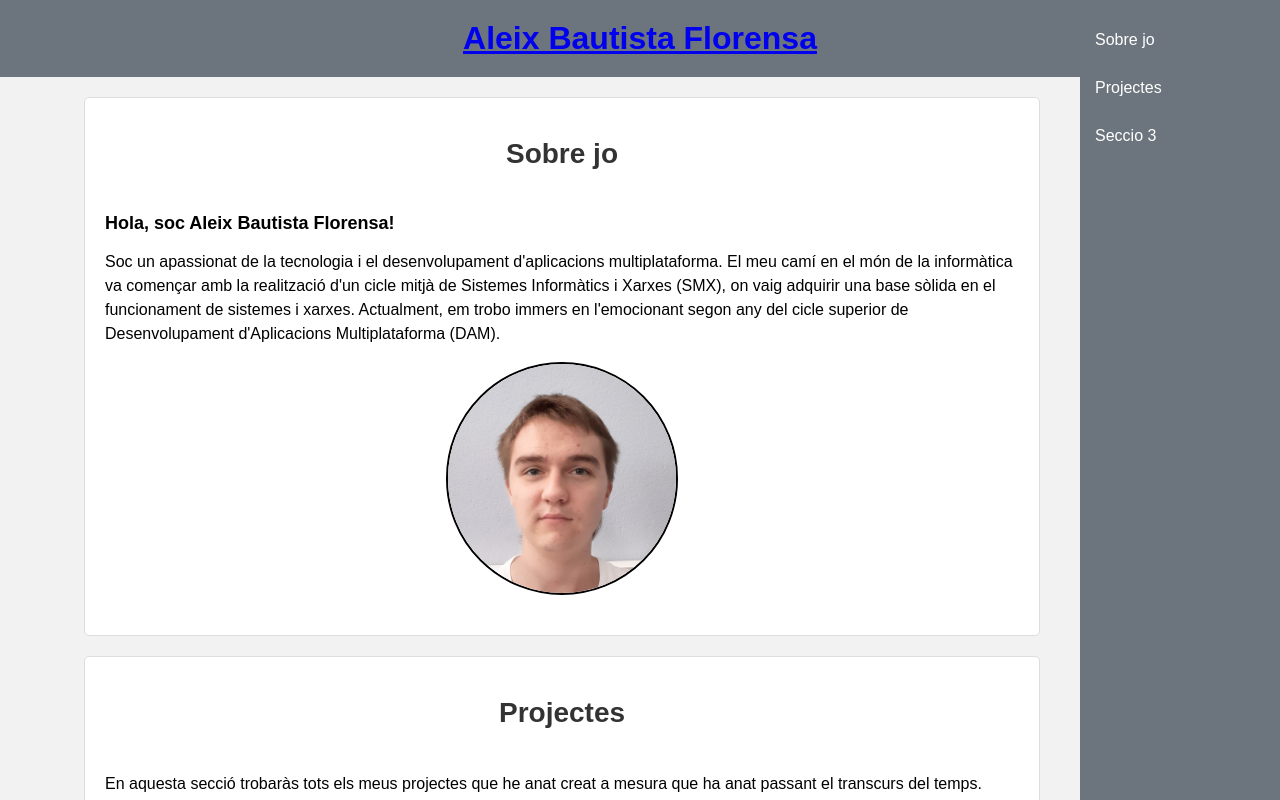
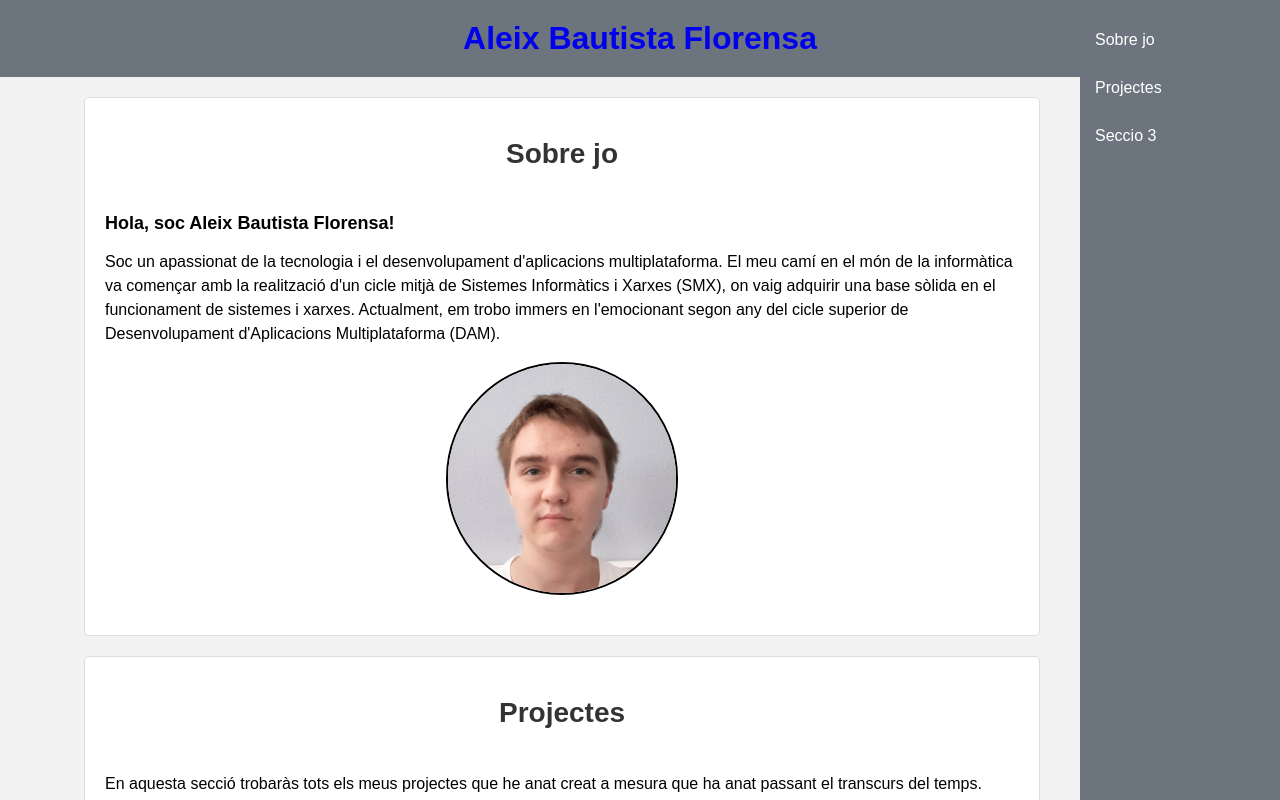
Before and after one commit to aleixbafl/aleixbafl.github.io, a plain HTML site: page index.html in a window 1280 px wide. Shown: the top 800 px of the page. Drawn offline with Linux system fonts and the light colour scheme.

Commit message:
Update basics.css

```diff
--- a/css/basics.css
+++ b/css/basics.css
@@ -9,10 +9,12 @@ header {
     background-color: #6c757d;
     color: white;
     text-align: center;
-    padding: 20px 0;
+    padding: 20px;
+}
+
+header a {
     text-decoration: none;
 }
-
 h1 {
     margin: 0;
 }
```
